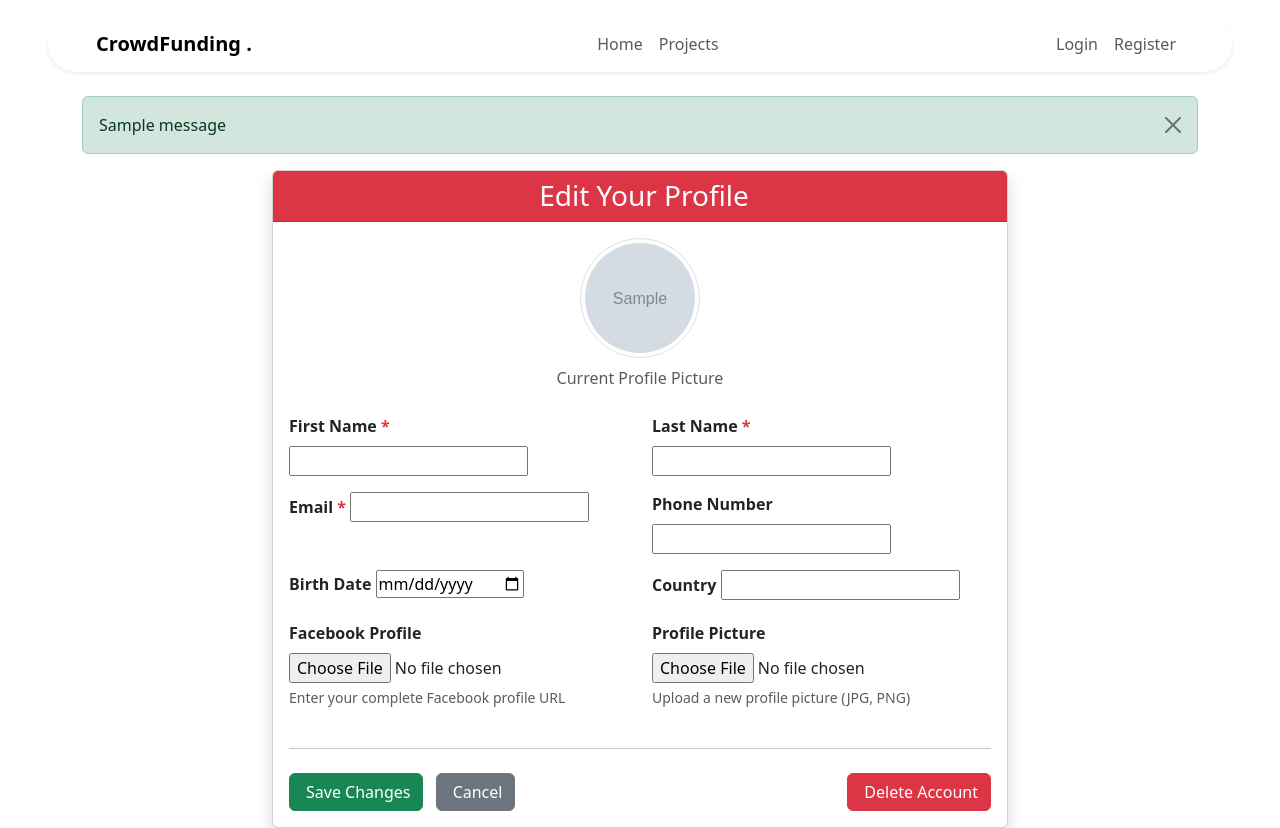
After one commit to Mariaebrahem/crowd-funding_project, a Django app: template templates/account/profile_update.html in a window 1280 px wide. The commit adds this page. Run offline with Django 3.2, Linux system fonts and the light colour scheme; the template is opened without the code that fills it: most values are stand-ins (such as "Sample title", 1, 10 or a date in 2020); grey boxes marked "Sample" are stand-in pictures; one stand-in notice (Sample message) is shown; form fields are guessed from the names that the template uses; some libraries are stand-ins or nearby versions.

Commit message:
account-profile-feature | add account profile feature

```diff
--- a/CrowdFunding/urls.py
+++ b/CrowdFunding/urls.py
@@ -8,12 +8,14 @@ from django.conf import settings
 from django.conf.urls.static import static
 from projects.views import HomePageView
 
+
 urlpatterns = [
     path("admin/", admin.site.urls),
     path("oauth/", include("allauth.urls")),
     path("accounts/", include("accounts.urls")),
     path("", HomePageView.as_view(), name="landing"),
     path("projects/", include("projects.urls")),
+
 ]
 
 if settings.DEBUG:
--- a/accounts/urls.py
+++ b/accounts/urls.py
@@ -2,7 +2,12 @@ from django.contrib import admin
 from django.urls import path
 from django.contrib.auth import views as auth_views
 from accounts import views
+from .views import ProfileDetailView, ProfileUpdateView
 
 urlpatterns = [
+    path('profile/', ProfileDetailView.as_view(template_name = "account/profile_detail.html"), name='profile'),
+    path('profile_update/', ProfileUpdateView.as_view(template_name = "account/profile_update.html"), name='profile_update'),
+    path('profile_delete/', ProfileUpdateView.as_view(template_name = "account/profile_delete.html"), name='profile_delete')
+
 
 ]
--- /dev/null
+++ b/templates/account/profile_update.html
@@ -0,0 +1,208 @@
+{% extends 'base.html' %}
+
+{% block title %}Edit Profile{% endblock %}
+
+{% block content %}
+<div class="container mt-4">
+    {% if messages %}
+        {% for message in messages %}
+            <div class="alert alert-{{ message.tags }} alert-dismissible fade show" role="alert">
+                {{ message }}
+                <button type="button" class="btn-close" data-bs-dismiss="alert"></button>
+            </div>
+        {% endfor %}
+    {% endif %}
+
+    <div class="row justify-content-center">
+        <div class="col-md-8">
+            <div class="card shadow">
+                <div class="card-header bg-danger text-white text-center">
+                    <h3 class="mb-0">
+                        <i class="fas fa-user-edit me-2"></i>Edit Your Profile
+                    </h3>
+                </div>
+                <div class="card-body">
+                    <form method="post" enctype="multipart/form-data">
+                        {% csrf_token %}
+
+                        <!-- Show current profile picture if exists -->
+                        {% if obj.profile_picture %}
+                            <div class="text-center mb-4">
+                                <img src="{{ obj.profile_picture.url }}"
+                                     alt="Current profile picture"
+                                     class="img-thumbnail rounded-circle"
+                                     style="width: 120px; height: 120px; object-fit: cover;">
+                                <p class="text-muted mt-2">Current Profile Picture</p>
+                            </div>
+                        {% endif %}
+
+                        <div class="row">
+                            <div class="col-md-6 mb-3">
+                                <label class="form-label fw-bold">
+                                    First Name <span class="text-danger">*</span>
+                                </label>
+                                {{ form.first_name }}
+                                {% if form.first_name.errors %}
+                                    <div class="text-danger mt-1">
+                                        {% for error in form.first_name.errors %}
+                                            <small>{{ error }}</small>
+                                        {% endfor %}
+                                    </div>
+                                {% endif %}
+                            </div>
+
+                            <div class="col-md-6 mb-3">
+                                <label class="form-label fw-bold">
+                                    Last Name <span class="text-danger">*</span>
+                                </label>
+                                {{ form.last_name }}
+                                {% if form.last_name.errors %}
+                                    <div class="text-danger mt-1">
+                                        {% for error in form.last_name.errors %}
+                                            <small>{{ error }}</small>
+                                        {% endfor %}
+                                    </div>
+                                {% endif %}
+                            </div>
+
+                            <div class="col-md-6 mb-3">
+                                <label class="form-label fw-bold">
+                                    Email <span class="text-danger">*</span>
+                                </label>
+                                {{ form.email }}
+                                {% if form.email.errors %}
+                                    <div class="text-danger mt-1">
+                                        {% for error in form.email.errors %}
+                                            <small>{{ error }}</small>
+                                        {% endfor %}
+                                    </div>
+                                {% endif %}
+                            </div>
+
+                            <div class="col-md-6 mb-3">
+                                <label class="form-label fw-bold">Phone Number</label>
+                                {{ form.phone_number }}
+                                {% if form.phone_number.errors %}
+                                    <div class="text-danger mt-1">
+                                        {% for error in form.phone_number.errors %}
+                                            <small>{{ error }}</small>
+                                        {% endfor %}
+                                    </div>
+                                {% endif %}
+                            </div>
+
+                            <div class="col-md-6 mb-3">
+                                <label class="form-label fw-bold">Birth Date</label>
+                                {{ form.birthdate }}
+                                {% if form.birthdate.errors %}
+                                    <div class="text-danger mt-1">
+                                        {% for error in form.birthdate.errors %}
+                                            <small>{{ error }}</small>
+                                        {% endfor %}
+                                    </div>
+                                {% endif %}
+                            </div>
+
+                            <div class="col-md-6 mb-3">
+                                <label class="form-label fw-bold">Country</label>
+                                {{ form.country }}
+                                {% if form.country.errors %}
+                                    <div class="text-danger mt-1">
+                                        {% for error in form.country.errors %}
+                                            <small>{{ error }}</small>
+                                        {% endfor %}
+                                    </div>
+                                {% endif %}
+                            </div>
+
+                            <div class="col-md-6 mb-3">
+                                <label class="form-label fw-bold">Facebook Profile</label>
+                                {{ form.facebook_profile }}
+                                <div class="form-text">Enter your complete Facebook profile URL</div>
+                                {% if form.facebook_profile.errors %}
+                                    <div class="text-danger mt-1">
+                                        {% for error in form.facebook_profile.errors %}
+                                            <small>{{ error }}</small>
+                                        {% endfor %}
+                                    </div>
+                                {% endif %}
+                            </div>
+
+                            <div class="col-md-6 mb-3">
+                                <label class="form-label fw-bold">Profile Picture</label>
+                                {{ form.profile_picture }}
+                                <div class="form-text">Upload a new profile picture (JPG, PNG)</div>
+                                {% if form.profile_picture.errors %}
+                                    <div class="text-danger mt-1">
+                                        {% for error in form.profile_picture.errors %}
+                                            <small>{{ error }}</small>
+                                        {% endfor %}
+                                    </div>
+                                {% endif %}
+                            </div>
+                        </div>
+
+                        <hr class="my-4">
+
+                        <div class="d-flex justify-content-between align-items-center">
+                            <div>
+                                <button type="submit" class="btn btn-success me-2">
+                                    <i class="fas fa-save me-1"></i>Save Changes
+                                </button>
+                                <a href="{% url 'profile' %}" class="btn btn-secondary">
+                                    <i class="fas fa-times me-1"></i>Cancel
+                                </a>
+                            </div>
+
+                            <div>
+                                <button type="button" class="btn btn-danger" data-bs-toggle="modal" data-bs-target="#deleteAccountModal">
+                                    <i class="fas fa-trash me-1"></i>Delete Account
+                                </button>
+                            </div>
+                        </div>
+                    </form>
+                </div>
+            </div>
+        </div>
+    </div>
+</div>
+
+<!-- Delete Account Modal -->
+<div class="modal fade" id="deleteAccountModal" tabindex="-1" aria-labelledby="deleteAccountModalLabel" aria-hidden="true">
+    <div class="modal-dialog">
+        <div class="modal-content">
+            <div class="modal-header bg-danger text-white">
+                <h5 class="modal-title" id="deleteAccountModalLabel">
+                    <i class="fas fa-exclamation-triangle me-2"></i>Delete Account
+                </h5>
+                <button type="button" class="btn-close btn-close-white" data-bs-dismiss="modal" aria-label="Close"></button>
+            </div>
+            <div class="modal-body">
+                <div class="text-center">
+                    <i class="fas fa-exclamation-triangle text-danger mb-3" style="font-size: 3rem;"></i>
+                    <h5 class="text-danger mb-3">Are you absolutely sure?</h5>
+                    <p class="text-muted mb-4">
+                        This action cannot be undone. This will permanently delete your account
+                        and all of your data.
+                    </p>
+                    <div class="alert alert-danger d-flex align-items-center" role="alert">
+                        <i class="fas fa-exclamation-triangle me-2"></i>
+                        <div>
+                            <strong>Warning:</strong> This action is irreversible!
+                        </div>
+                    </div>
+                </div>
+            </div>
+            <div class="modal-footer">
+                <button type="button" class="btn btn-secondary" data-bs-dismiss="modal">
+                    <i class="fas fa-times me-1"></i>Cancel
+                </button>
+                <a href="{% url 'profile_delete' %}" class="btn btn-danger">
+                    <i class="fas fa-trash me-1"></i>Yes, Delete My Account
+                </a>
+            </div>
+        </div>
+    </div>
+</div>
+
+{% endblock %}
--- a/templates/partials/nav2.html
+++ b/templates/partials/nav2.html
@@ -27,7 +27,7 @@
                         {% endif %}
                         {% if not user.is_superuser %}
                         <li class="nav-item">
-                            <a class="nav-link" href="#"><i class="fa fa-user" aria-hidden="true"></i> Profile</a>
+                            <a class="nav-link" href="{% url 'profile' %}"><i class="fa fa-user" aria-hidden="true"></i> Profile</a>
                         </li>
                         {% endif %}
 
--- a/templates/partials/navbar.html
+++ b/templates/partials/navbar.html
@@ -18,7 +18,7 @@
                     <a class="nav-link active" aria-current="page" href="#">Home</a>
                 </li>
                 <li class="nav-item">
-                    <a class="nav-link" href="#">Profile</a>
+                    <a class="nav-link" href="{% url 'profile' %}">Profile</a>
                 </li>
                 <!-- <li class="nav-item dropdown">
                     <a class="nav-link dropdown-toggle" href="#" role="button" data-bs-toggle="dropdown"
```
Also changed, not shown: accounts/forms.py (+50 -0 lines), accounts/views.py (+53 -1 lines), templates/account/email_confirm.html (added, +62 -0 lines), templates/account/password_reset_from_key.html (added, +93 -0 lines), templates/account/profile_detail.html (added, +144 -0 lines), templates/account/verification_sent.html (+3 -7 lines), templates/account/profile_delete.html (added).
